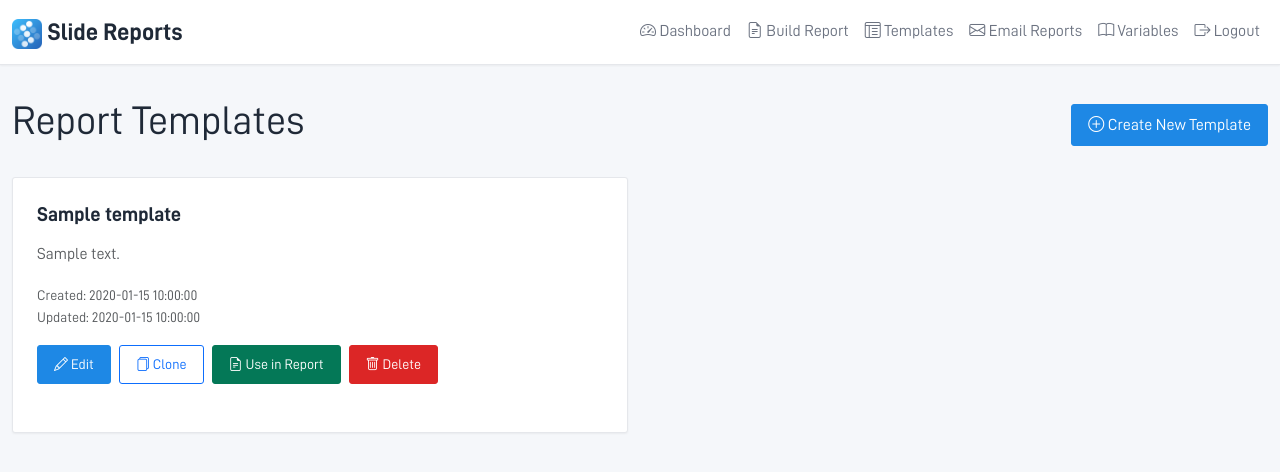
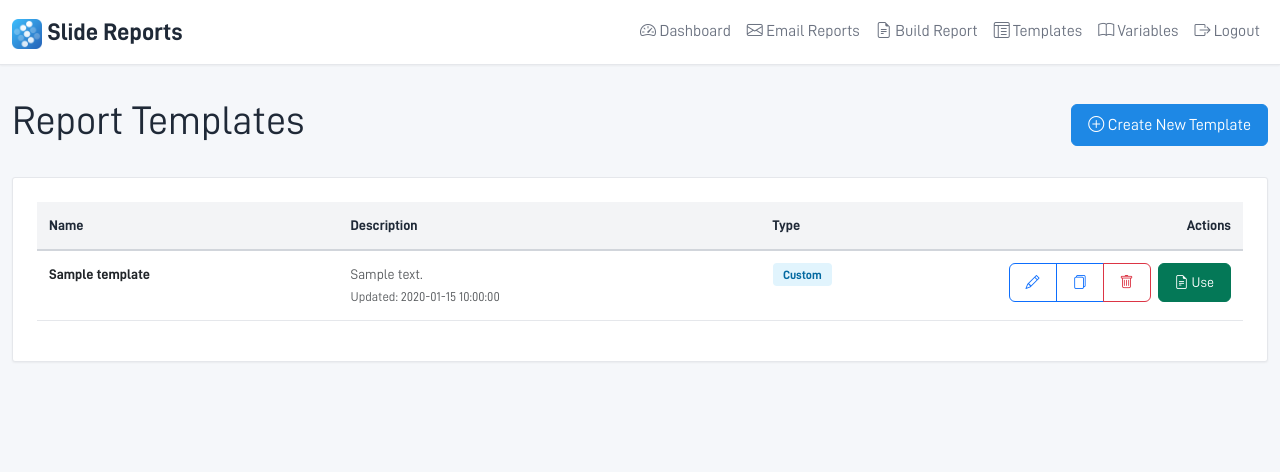
Before and after one commit to amcchord/slideReports, a Flask app: template templates/templates_list.html in a window 1280 px wide. Shown: the top 472 px of the page. Run offline with Flask 3, Linux system fonts and the light colour scheme; the template is opened without the code that fills it: most values are stand-ins (such as "Sample title", 1, 10 or a date in 2020); some libraries are stand-ins or nearby versions.

Commit message:
UI/UX improvements: soft badge colors, improved layouts, and better navigation

```diff
--- a/static/css/style.css
+++ b/static/css/style.css
@@ -106,7 +106,7 @@ body {
 /* Buttons */
 .btn {
     font-weight: 500;
-    border-radius: 3px;
+    border-radius: 6px;
     padding: 0.5rem 1rem;
     /* transition: all 0.2s ease; */
 }
@@ -150,6 +150,11 @@ body {
     color: var(--text-primary);
 }
 
+.form-control::placeholder {
+    color: var(--text-muted);
+    opacity: 0.5;
+}
+
 .form-control:focus, .form-select:focus {
     border-color: var(--primary-color);
     box-shadow: 0 0 0 3px rgba(59, 130, 246, 0.1);
@@ -183,6 +188,44 @@ body {
 .status-info {
     background-color: rgba(59, 130, 246, 0.15);
     color: var(--primary-color);
+}
+
+/* Soft Badges - Replacing harsh Bootstrap badge colors */
+.badge {
+    padding: 0.35rem 0.65rem;
+    border-radius: 4px;
+    font-size: 0.75rem;
+    font-weight: 600;
+}
+
+.badge-soft-success {
+    background-color: rgba(16, 185, 129, 0.12);
+    color: #047857;
+}
+
+.badge-soft-primary {
+    background-color: rgba(30, 136, 229, 0.12);
+    color: #1565c0;
+}
+
+.badge-soft-info {
+    background-color: rgba(14, 165, 233, 0.12);
+    color: #0369a1;
+}
+
+.badge-soft-warning {
+    background-color: rgba(245, 158, 11, 0.12);
+    color: #d97706;
+}
+
+.badge-soft-danger {
+    background-color: rgba(239, 68, 68, 0.12);
+    color: #dc2626;
+}
+
+.badge-soft-secondary {
+    background-color: rgba(107, 114, 128, 0.12);
+    color: #4b5563;
 }
 
 /* Progress Bar */
--- a/templates/base.html
+++ b/templates/base.html
@@ -35,6 +35,11 @@
                         </a>
                     </li>
                     <li class="nav-item">
+                        <a class="nav-link {% if request.endpoint == 'email_reports_page' or request.endpoint == 'email_reports_create' or request.endpoint == 'email_reports_edit' or request.endpoint == 'email_reports_log' %}active{% endif %}" href="{{ url_for('email_reports_page') }}">
+                            <i class="bi bi-envelope"></i> Email Reports
+                        </a>
+                    </li>
+                    <li class="nav-item">
                         <a class="nav-link {% if request.endpoint == 'reports_builder' %}active{% endif %}" href="{{ url_for('reports_builder') }}">
                             <i class="bi bi-file-earmark-text"></i> Build Report
                         </a>
@@ -42,11 +47,6 @@
                     <li class="nav-item">
                         <a class="nav-link {% if request.endpoint.startswith('templates') %}active{% endif %}" href="{{ url_for('templates_list') }}">
                             <i class="bi bi-layout-text-window-reverse"></i> Templates
-                        </a>
-                    </li>
-                    <li class="nav-item">
-                        <a class="nav-link {% if request.endpoint == 'email_reports_page' %}active{% endif %}" href="{{ url_for('email_reports_page') }}">
-                            <i class="bi bi-envelope"></i> Email Reports
                         </a>
                     </li>
                     <li class="nav-item">
--- a/templates/templates_list.html
+++ b/templates/templates_list.html
@@ -12,61 +12,73 @@
     </div>
 
     {% if templates %}
-    <div class="row">
+    <div class="card">
+        <div class="card-body">
+            <div class="table-responsive">
+                <table class="table table-hover">
+                    <thead>
+                        <tr>
+                            <th style="width: 25%;">Name</th>
+                            <th style="width: 35%;">Description</th>
+                            <th style="width: 15%;">Type</th>
+                            <th style="width: 25%; text-align: right;">Actions</th>
+                        </tr>
+                    </thead>
+                    <tbody>
                         {% for template in templates %}
-        <div class="col-md-6 mb-4">
-            <div class="card h-100">
-                <div class="card-body">
-                    <div class="d-flex justify-content-between align-items-start mb-2">
-                        <h5 class="card-title">
-                            {{ template.name }}
+                        <tr>
+                            <td>
+                                <strong>{{ template.name }}</strong>
+                                {% if template.is_default %}
+                                <br><span class="badge badge-soft-primary">Default</span>
+                                {% endif %}
+                            </td>
+                            <td>
+                                {% if template.description %}
+                                <span class="text-muted">{{ template.description }}</span>
+                                {% else %}
+                                <span class="text-muted" style="opacity: 0.5;">No description</span>
+                                {% endif %}
+                                <br><small class="text-muted" style="font-size: 0.8rem;">Updated: {{ template.updated_at_friendly }}</small>
+                            </td>
+                            <td>
                                 {% if template.is_builtin %}
-                            <span class="badge bg-success">Built-in Recipe</span>
+                                <span class="badge badge-soft-success">Built-in Recipe</span>
+                                {% else %}
+                                <span class="badge badge-soft-info">Custom</span>
                                 {% endif %}
-                            {% if template.is_default %}
-                            <span class="badge bg-primary">Default</span>
-                            {% endif %}
-                        </h5>
-                    </div>
-
-                    {% if template.description %}
-                    <p class="card-text text-muted">{{ template.description }}</p>
-                    {% endif %}
-
-                    <p class="small text-muted">
-                        Created: {{ template.created_at_friendly }}<br>
-                        Updated: {{ template.updated_at_friendly }}
-                    </p>
-
-                    <div class="d-grid gap-2 d-md-flex">
+                            </td>
+                            <td style="text-align: right;">
+                                <div class="btn-group btn-group-sm" role="group">
                                     {% if template.is_builtin %}
-                        <a href="{{ url_for('templates_view', template_id=template.template_id) }}" class="btn btn-sm btn-outline-primary">
-                            <i class="bi bi-eye"></i> View
+                                    <a href="{{ url_for('templates_view', template_id=template.template_id) }}" class="btn btn-outline-primary" title="View">
+                                        <i class="bi bi-eye"></i>
                                     </a>
-                        <button onclick="cloneTemplate({{ template.template_id }})" class="btn btn-sm btn-primary">
-                            <i class="bi bi-files"></i> Clone
+                                    <button onclick="cloneTemplate({{ template.template_id }})" class="btn btn-outline-primary" title="Clone">
+                                        <i class="bi bi-files"></i>
                                     </button>
                                     {% else %}
-                        <a href="{{ url_for('templates_view', template_id=template.template_id) }}" class="btn btn-sm btn-primary">
-                            <i class="bi bi-pencil"></i> Edit
+                                    <a href="{{ url_for('templates_view', template_id=template.template_id) }}" class="btn btn-outline-primary" title="Edit">
+                                        <i class="bi bi-pencil"></i>
                                     </a>
-                        <button onclick="cloneTemplate({{ template.template_id }})" class="btn btn-sm btn-outline-primary">
-                            <i class="bi bi-files"></i> Clone
+                                    <button onclick="cloneTemplate({{ template.template_id }})" class="btn btn-outline-primary" title="Clone">
+                                        <i class="bi bi-files"></i>
                                     </button>
-                        {% endif %}
-                        <button onclick="useTemplate({{ template.template_id }})" class="btn btn-sm btn-success">
-                            <i class="bi bi-file-earmark-text"></i> Use in Report
-                        </button>
-                        {% if not template.is_builtin %}
-                        <button onclick="deleteTemplate({{ template.template_id }})" class="btn btn-sm btn-danger">
-                            <i class="bi bi-trash"></i> Delete
+                                    <button onclick="deleteTemplate({{ template.template_id }})" class="btn btn-outline-danger" title="Delete">
+                                        <i class="bi bi-trash"></i>
                                     </button>
                                     {% endif %}
                                 </div>
+                                <button onclick="useTemplate({{ template.template_id }})" class="btn btn-sm btn-success ms-1" title="Use in Report">
+                                    <i class="bi bi-file-earmark-text"></i> Use
+                                </button>
+                            </td>
+                        </tr>
+                        {% endfor %}
+                    </tbody>
+                </table>
             </div>
         </div>
-        </div>
-        {% endfor %}
     </div>
     {% else %}
     <div class="empty-state">
```
Also changed, not shown: static/js/email_reports.js (+43 -32 lines), templates/dashboard.html (+7 -4 lines), templates/email_reports.html (+6 -4 lines), README.md. Lines whose indentation alone changed are shown as unchanged.
